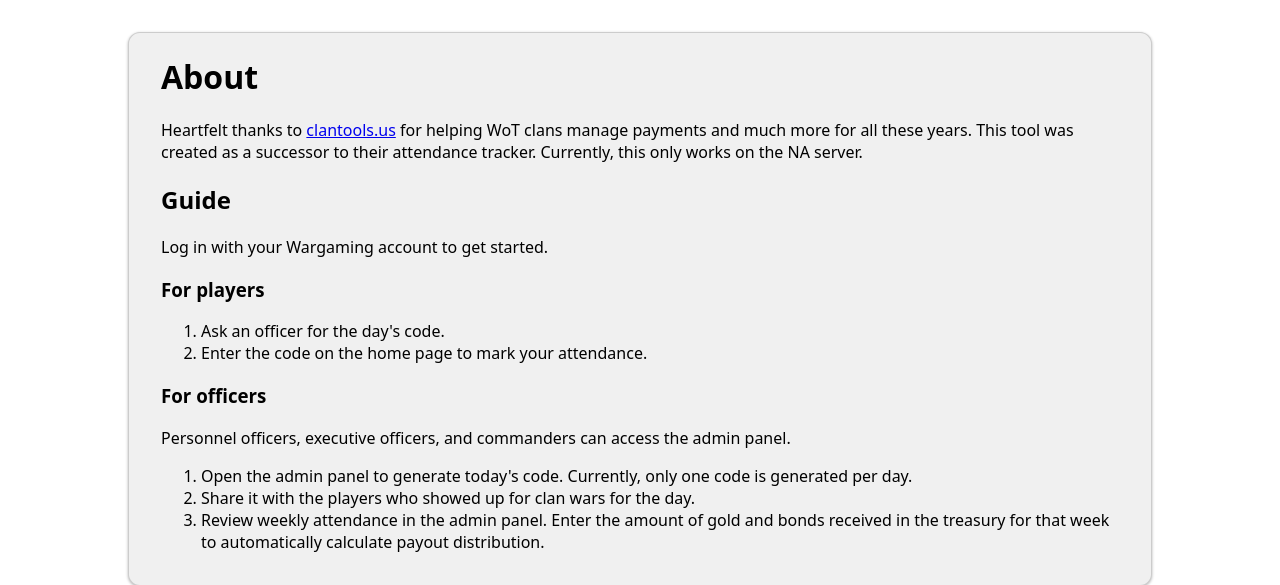
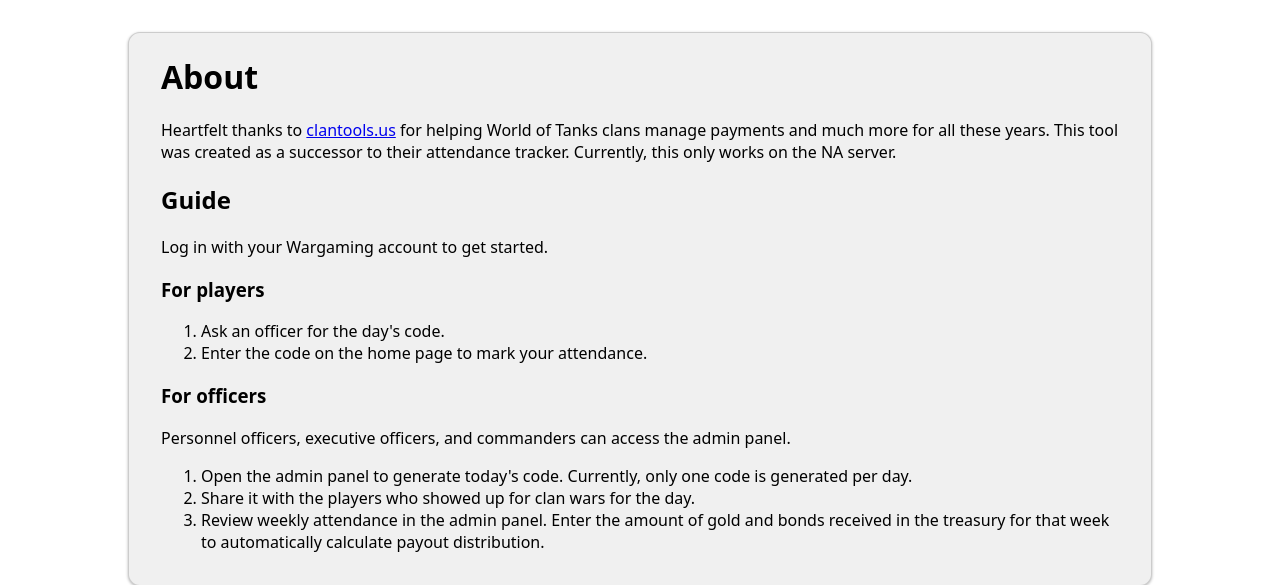
Before and after one commit to teng1m/clan-wars-payouts, a Python web app: template app/templates/about.html in a window 1280 px wide. Shown: the part 61-646 px from the top of the page. Run offline with Jinja, Linux system fonts and the light colour scheme; the template is opened without the code that fills it, so the values that code supplies are empty.

Commit message:
nothing burger

```diff
--- a/app/templates/about.html
+++ b/app/templates/about.html
@@ -1,7 +1,7 @@
 {% extends "layout.html" %} {% block content %}
 <h1>About</h1>
 <p>
-    Heartfelt thanks to <a href="https://clantools.us">clantools.us</a> for helping WoT clans manage
+    Heartfelt thanks to <a href="https://clantools.us">clantools.us</a> for helping World of Tanks clans manage
     payments and much more for all these years. This tool was created as a successor to their
     attendance tracker. Currently, this only works on the NA server.
 </p>
```
Also changed, not shown: README.md.
